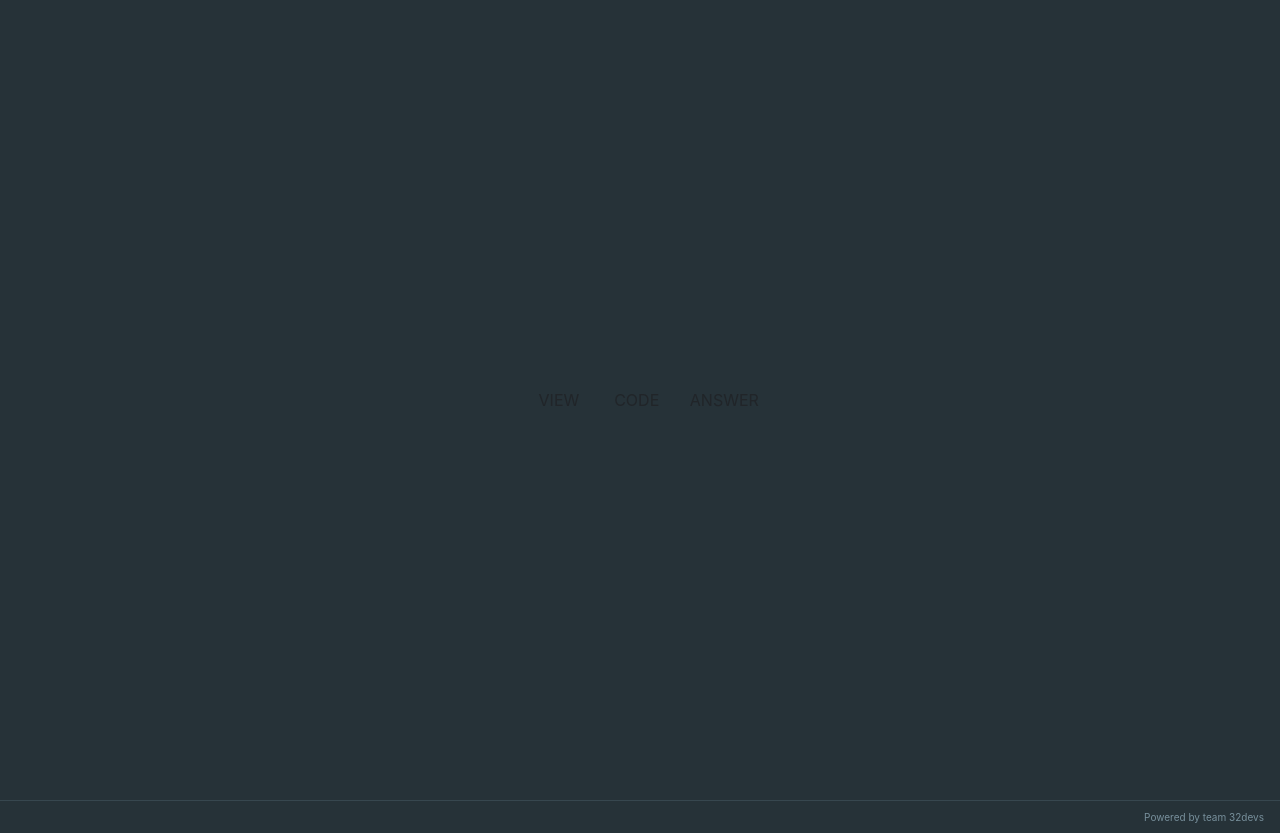
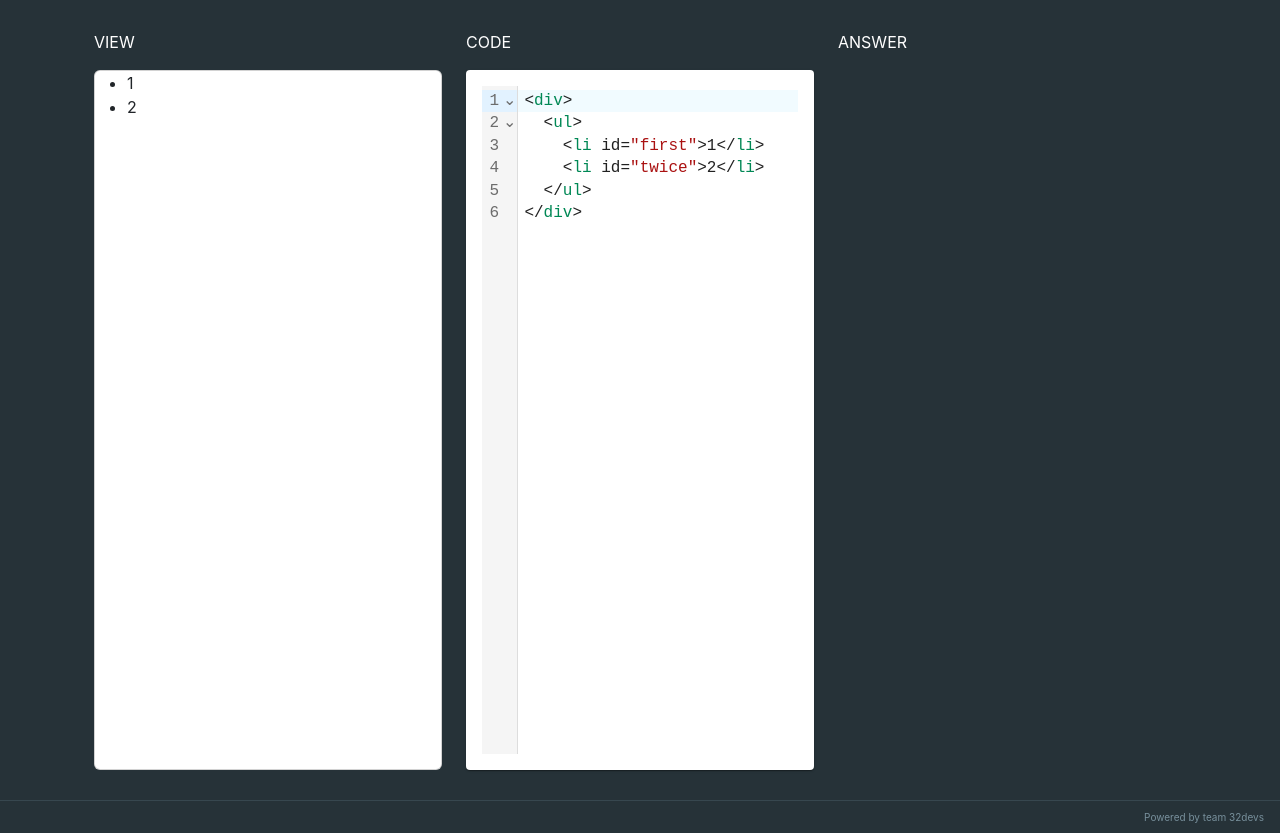
Before and after one commit to 32devs/css-selector-trainer, a Next.js app in the folder client/: page /test/id2 in a window 1280 px wide. Built offline with nearby package versions, Linux system fonts and the light colour scheme.

Commit message:
refactor: bootstrap style

```diff
--- /dev/null
+++ b/client/component/code/Card/Card2.tsx
@@ -0,0 +1,48 @@
+import { ReactNode } from 'react';
+import { Card } from 'react-bootstrap';
+
+type CardProps = {
+  children?: ReactNode;
+  id?: string;
+  viewCode?: string;
+}
+
+function Card2({ children, id, viewCode }: CardProps): JSX.Element {
+  return (
+    viewCode
+      ? (
+          <Card
+            style={{
+              minHeight: '700px',
+              width: '100%',
+              display: 'flex'
+            }}
+            dangerouslySetInnerHTML={{ __html: viewCode as string }}
+          >
+            { children }
+          </Card>
+        )
+      : (
+          <>
+          </>
+        )
+  )
+  return (
+    viewCode
+      ? (
+          <Card body
+            dangerouslySetInnerHTML={{ __html: viewCode as string }}
+          >
+            { children }
+          </Card>
+        )
+      : (
+          <Card body
+          >
+            { children }
+          </Card>
+        )
+  );
+}
+
+export default Card2;
--- a/client/component/code/CodeMirror.tsx
+++ b/client/component/code/CodeMirror.tsx
@@ -5,8 +5,6 @@ import { basicSetup, EditorView } from 'codemirror';
 import { html, htmlLanguage } from '@codemirror/lang-html';
 // material
 import { Paper, styled } from '@mui/material';
-
-import Card from './Card/Card';
 
 const Item = styled(Paper)(({ theme }) => ({
   background: theme.palette.mode === 'dark' ? '#1A2027' : '#FFF',
--- a/client/pages/test/id2.tsx
+++ b/client/pages/test/id2.tsx
@@ -1,6 +1,8 @@
 import { useEffect, useState, FormEvent } from 'react';
 
-import { Row, Col } from 'react-bootstrap';
+import { Row, Col, Card } from 'react-bootstrap';
+import Card2 from '../../component/code/Card/Card2';
+import CodeMirror from '../../component/code/CodeMirror';
 
 const testSolution: string = '#first';
 const testString: string = `<div>
@@ -46,19 +48,21 @@ function Id2() {
   }, []);
 
   return (
-    <Row>
+    <Row style={{ width: '100%' }}>
         {/* VIEW */}
         <Col sm={ 12 } md={ 4 }>
-          VIEW
+          <p style={{ color: 'white' }}>VIEW</p>
+          <Card2 id={ 'view' } viewCode={ code } />
         </Col>
 
         {/* CODE */}
         <Col sm={ 12 } md={ 4 }>
-          CODE
+          <p style={{ color: 'white' }}>CODE</p>
+          <CodeMirror value={ code } />
         </Col>
 
       <Col sm={ 12 } md={ 4 }>
-        ANSWER
+        <p style={{ color: 'white' }}>ANSWER</p>
       </Col>
     </Row>
   )
--- a/client/styles/globals.css
+++ b/client/styles/globals.css
@@ -1,7 +1,6 @@
-html,
-body {
+html, body {
   padding: 0;
-  background-color: #263238 !important;
+  background-color: #263238;
   font-family: -apple-system, BlinkMacSystemFont, Segoe UI, Roboto, Oxygen,
     Ubuntu, Cantarell, Fira Sans, Droid Sans, Helvetica Neue, sans-serif;
 }
```
